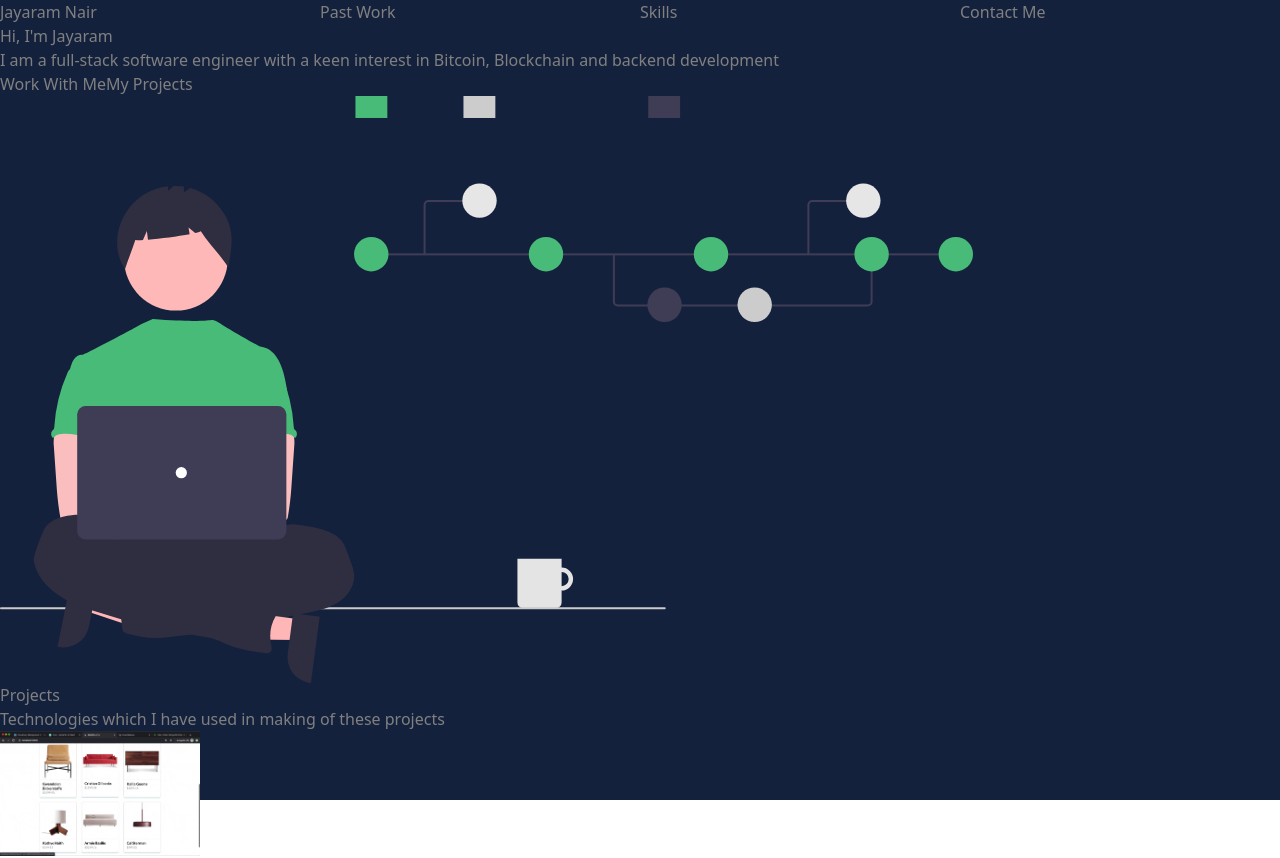
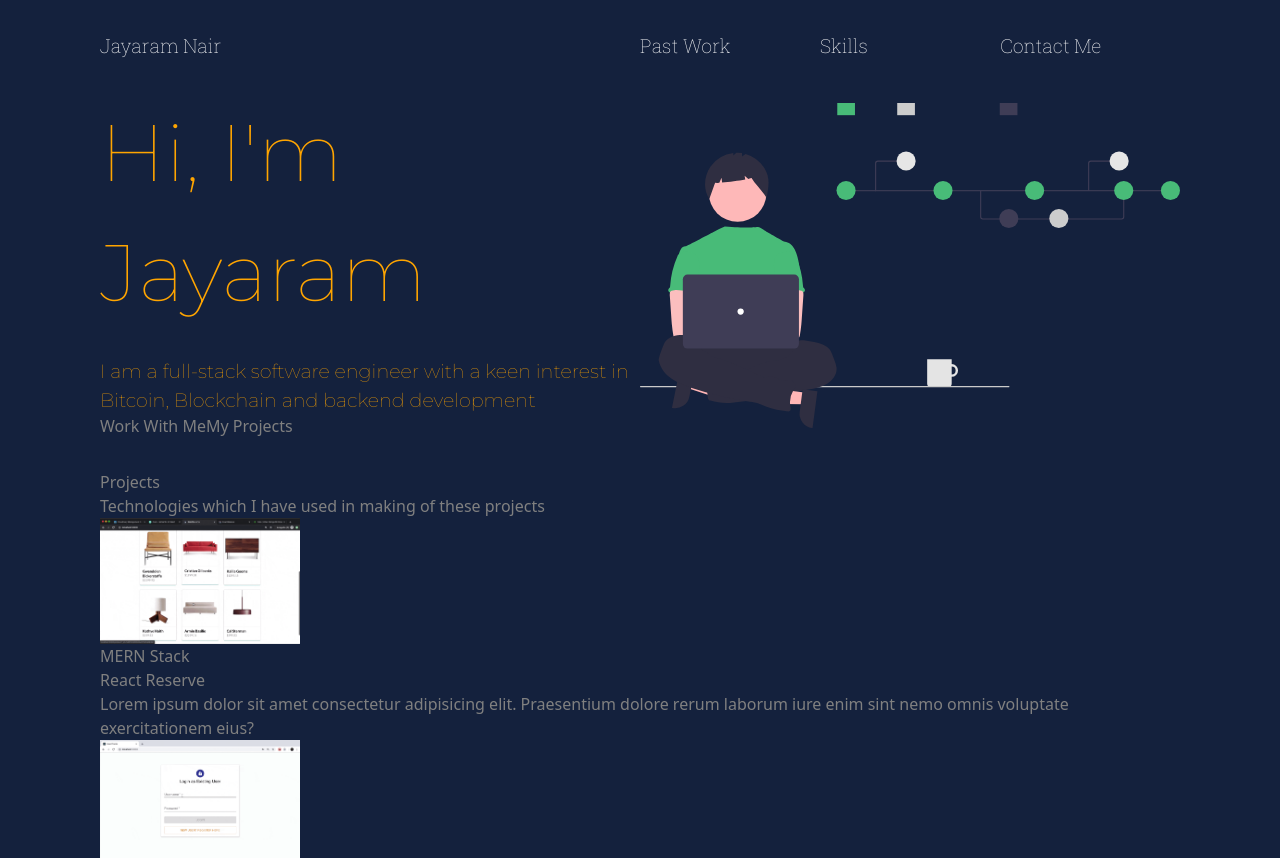
Before and after one commit to jayaramsivaramannair/jayaram_portfolio, a React (Create React App) app: page / in a window 1280 px wide. Shown: the top 858 px of the page. Built offline with nearby package versions, Linux system fonts and the light colour scheme.

Commit message:
Added display grid property to items in About Section

```diff
--- a/public/index.html
+++ b/public/index.html
@@ -3,6 +3,13 @@
   <head>
     <meta charset="utf-8" />
     <link rel="icon" href="%PUBLIC_URL%/favicon.ico" />
+    <link rel="preconnect" href="https://fonts.googleapis.com">
+    <link rel="preconnect" href="https://fonts.gstatic.com" crossorigin>
+    <link href="https://fonts.googleapis.com/css2?family=Roboto+Slab:wght@100&display=swap" rel="stylesheet">
+
+    <link rel="preconnect" href="https://fonts.googleapis.com">
+    <link rel="preconnect" href="https://fonts.gstatic.com" crossorigin>
+    <link href="https://fonts.googleapis.com/css2?family=Montserrat:wght@100&family=Roboto+Slab:wght@100&display=swap" rel="stylesheet">
     <meta name="viewport" content="width=device-width, initial-scale=1" />
     <meta name="theme-color" content="#000000" />
     <meta
--- a/src/components/About.js
+++ b/src/components/About.js
@@ -3,7 +3,6 @@
 function About() {
   return (
     <section id="about">
-      <div>
         <div>
           <h1>
             Hi, I'm Jayaram
@@ -17,10 +16,9 @@
             <a href="#projects">My Projects</a>
           </div>
         </div>
-        <div>
+        <div className="hero-image">
           <img alt="hero" src="./coding.svg"/>
         </div>
-      </div>
     </section>
   )
 }
--- a/src/index.css
+++ b/src/index.css
@@ -2,8 +2,13 @@
 @tailwind components;
 @tailwind utilities;
 
+body {
+  background-color: #14213d;
+  max-width: 1080px;
+  margin: 0 auto;
+}
+
 .container {
-  background-color: #14213d;
   color: gray;
   height: 100vh;
 }
@@ -14,5 +19,36 @@
 
 header div {
   display: grid;
-  grid-template-columns: repeat(4, 1fr);
+  grid-template-columns: 50% 1fr 1fr 1fr;
 }
+
+header {
+  font-size: 1.2rem;
+  color: white;
+  font-family: 'Roboto Slab', serif;
+  margin: 2rem 0;
+}
+
+#about {
+  margin-bottom: 2rem;
+  display: grid;
+  grid-template-columns: 50% 50%;
+}
+
+#about h1 {
+  color: orange;
+  font-size: 5rem;
+  font-family: 'Montserrat', sans-serif;
+}
+
+#about p {
+  margin-top: 1.5rem;
+  font-size: 1.2rem;
+  color: orange;
+  font-family: 'Montserrat', sans-serif;
+}
+
+#about .hero-image {
+  align-self: center;
+  justify-self: center;
+}
```
